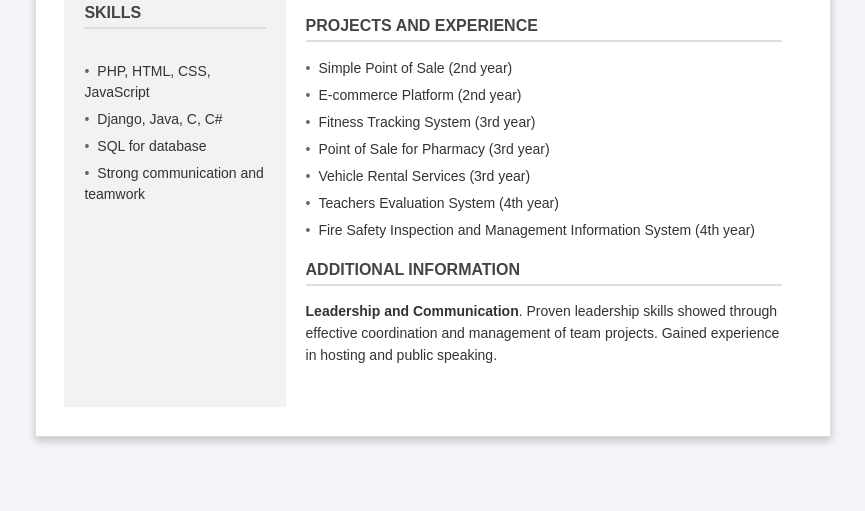
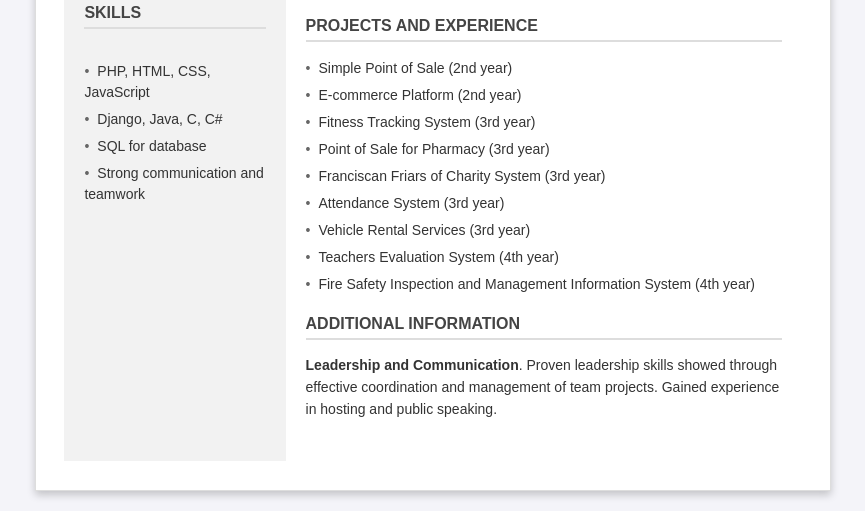
Before and after one commit to kaiRichii/Updated_Resume, a plain HTML site: page index.html in a window 1280 px wide. Shown: the part 372-883 px from the top of the page, without its empty margins (207-1072 px from the left). Before the commit the page ends 829 px from the top, so only its background shows below. Drawn offline with Linux system fonts and the light colour scheme.

Commit message:
Update index.html

```diff
--- a/index.html
+++ b/index.html
@@ -252,6 +252,8 @@
                     <li>E-commerce Platform (2nd year)</li>
                     <li>Fitness Tracking System (3rd year)</li>
                     <li>Point of Sale for Pharmacy (3rd year)</li>
+                    <li>Franciscan Friars of Charity System (3rd year)</li>
+                    <li>Attendance System (3rd year)</li>
                     <li>Vehicle Rental Services (3rd year)</li>
                     <li>Teachers Evaluation System (4th year)</li>
                     <li>Fire Safety Inspection and Management Information System (4th year)</li>
```
